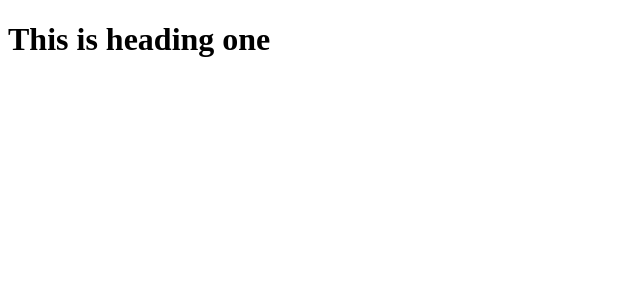
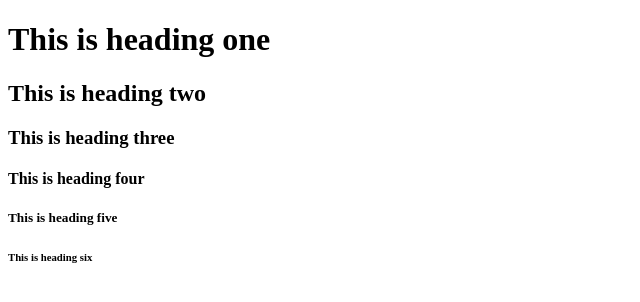
Before and after one commit to thingdeepchandra/WebTechnology, a plain HTML site: page Lab2 HTML Headings/index.html in a window 1280 px wide. Shown: the whole page, without its empty margins (0-640 px from the left). Drawn offline with Linux system fonts and the light colour scheme.

Commit message:
Headings

```diff
--- a/Lab2 HTML Headings/index.html
+++ b/Lab2 HTML Headings/index.html
@@ -8,5 +8,10 @@
 </head>
 <body>
     <h1>This is heading one</h1>
+    <h2>This is heading two</h2>
+    <h3>This is heading three</h3>
+    <h4>This is heading four</h4>
+    <h5>This is heading five</h5>
+    <h6>This is heading six</h6>
 </body>
 </html>
```
